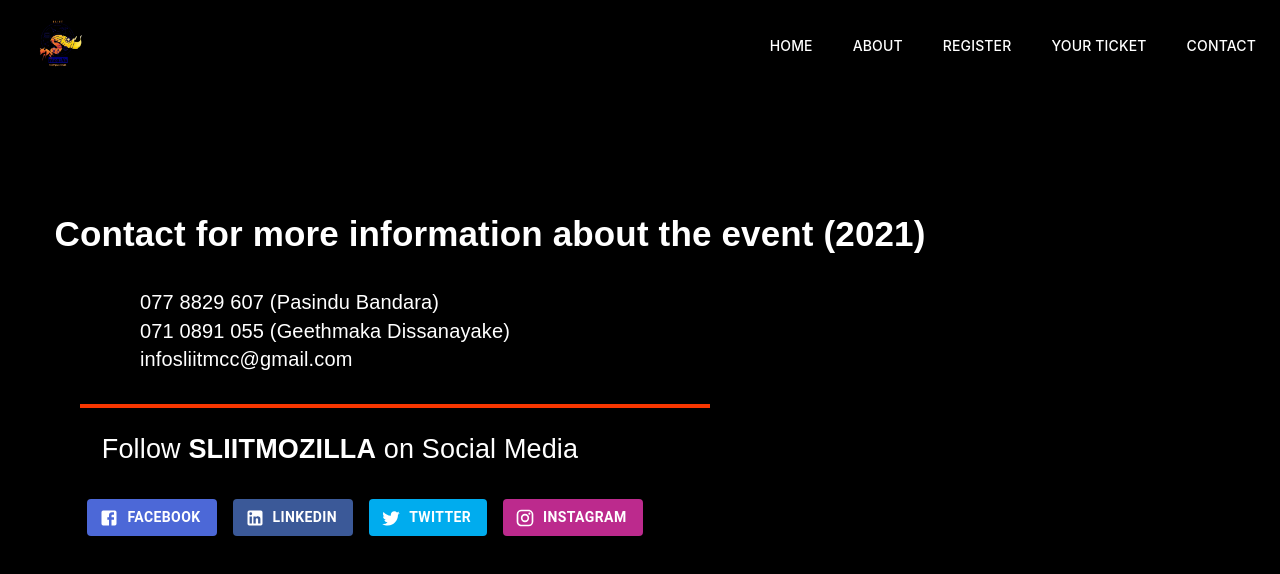
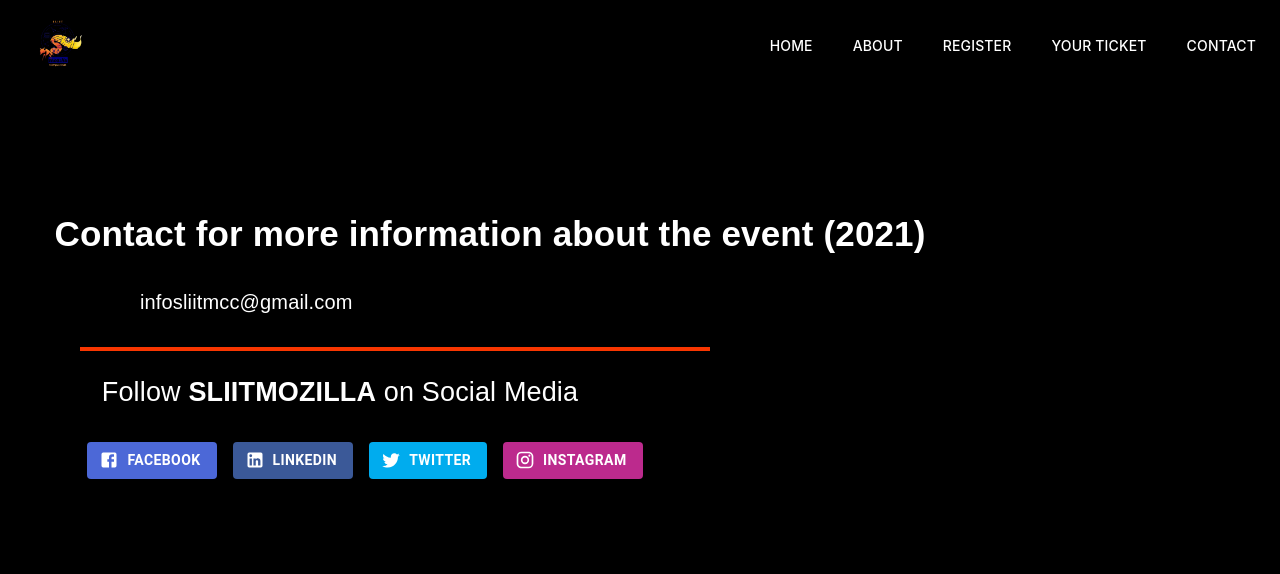
Before and after one commit to Mozilla-Campus-Club-of-SLIIT/Hola-Mozilla, a React (Create React App) app: page /Contact in a window 1280 px wide. Shown: the top 574 px of the page. Built offline with nearby package versions, Linux system fonts and the light colour scheme.

Commit message:
chore: update

```diff
--- a/src/components/Contact.js
+++ b/src/components/Contact.js
@@ -27,10 +27,10 @@
           </div>
 
           <div className="contactText">
-            <span>077 8829 607 (Pasindu Bandara)</span>
-            <br />
+            {/* <span>077 8829 607 (Pasindu Bandara)</span> */}
+            {/* <br />
             <span>071 0891 055 (Geethmaka Dissanayake)</span>
-            <br />
+            <br /> */}
             <span>infosliitmcc@gmail.com</span>
             <br />
           </div>
```
